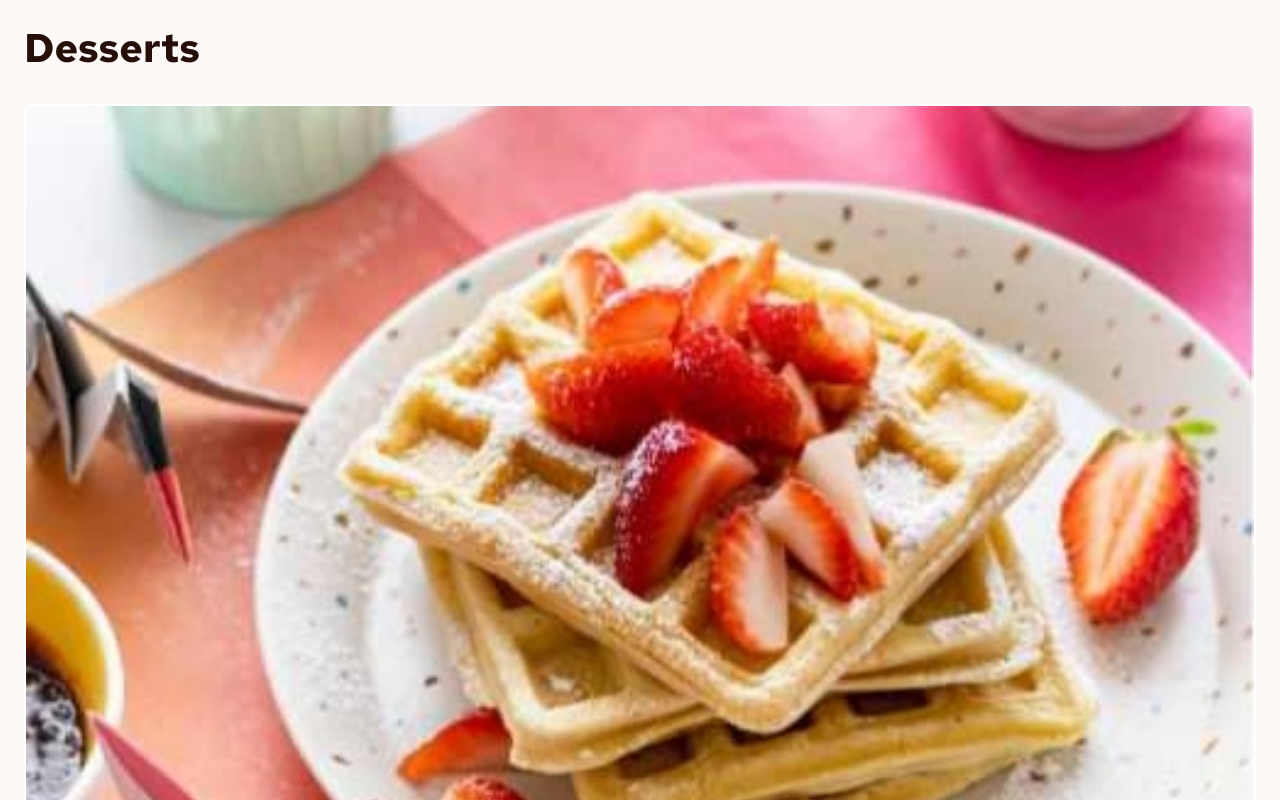
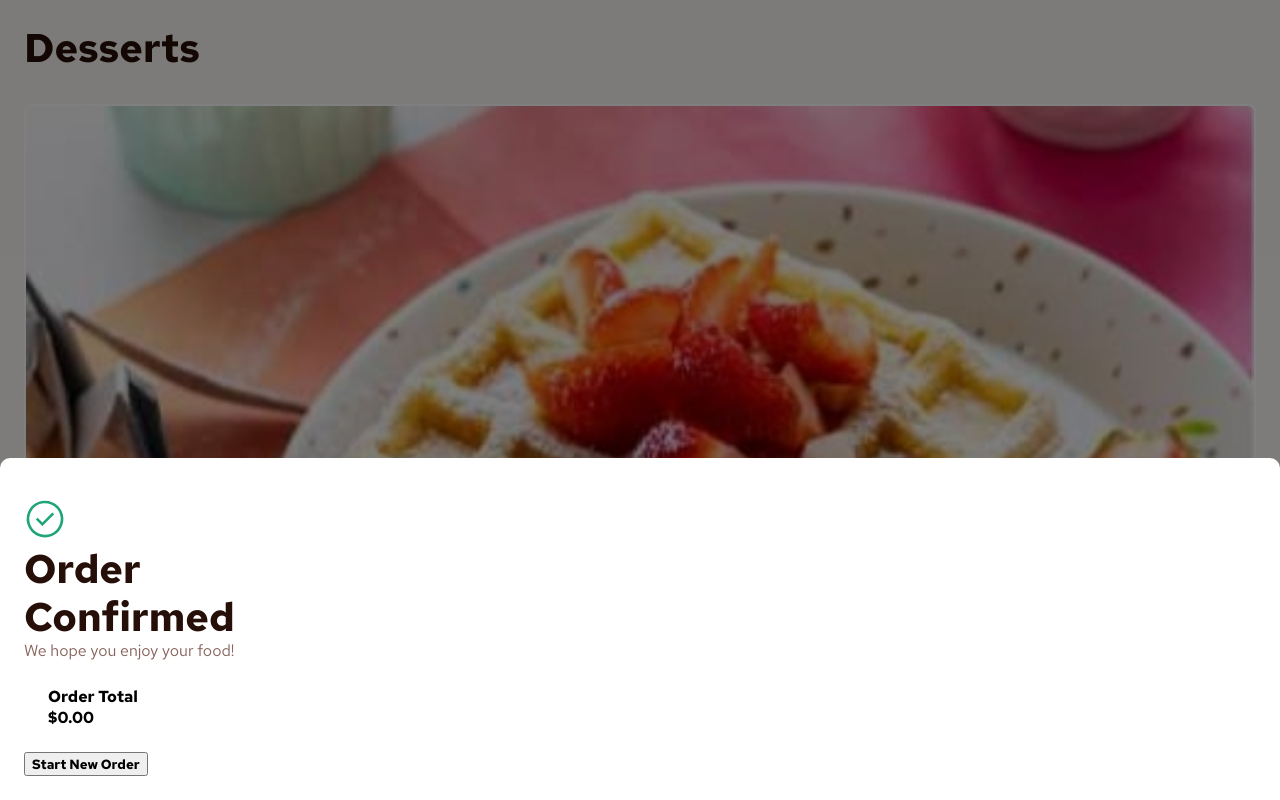
Before and after one commit to DylanNicolet/cart_with_product_frontend-mentor.io, a React (Create React App) app: page / in a window 1280 px wide. Shown: the top 800 px of the page. Built offline with nearby package versions, Linux system fonts and the light colour scheme.

Commit message:
[INTE] Started confirmation modal integration

```diff
--- /dev/null
+++ b/src/components/ConfirmationModal.jsx
@@ -0,0 +1,54 @@
+import data from "../data.json"
+import { useCartStore } from "../stores/cartStore"
+import confirmationIcon from "../assets/images/icon-order-confirmed.svg"
+
+export default function ConfirmationModal() {
+    // Destructured Zustand store
+    const { cart: {cartList, cartTotal} } = useCartStore();
+
+    return (
+        <section id="ConfirmationModal-overlay">
+            <dialog open id="ConfirmationModal">
+                <header>
+                    <img src={confirmationIcon} alt="" className="confirmation-icon" />
+                    <h2 className="modal-title">Order<br />Confirmed</h2>
+                    <p className="modal-subtitle">We hope you enjoy your food!</p>
+                </header>
+
+                <main className="ordered-items-container">
+                    <ul>
+                        {cartList.map(({ id, quantity }) => {
+                            const product = data.find(product => product.id === id);
+                            if (!product) return null; // Prevents rendering undefined products
+
+                            return (
+                                <li key={id} className="ordered-item">
+                                    <span
+                                        className="product-image"
+                                        style={{ backgroundImage: `url(${product.image.thumbnail})` }}
+                                        alt=""
+                                    />
+                                    <section className="info-container">
+                                        <p className="product-name">{product.name}</p>
+                                        <p className="product-quantity">{quantity}x</p>
+                                        <p className="product-price">@${product.price.toFixed(2)}</p>
+                                    </section>
+                                    <p className="product-total">${(quantity * product.price).toFixed(2)}</p>
+                                </li>
+                            )
+                        })}
+                    </ul>
+
+                    <section className='cart-list__total'>
+                        <p className='title'>Order Total</p>
+                        <p className='total'>${cartTotal.toFixed(2)}</p>
+                    </section>
+                </main>
+
+                <footer>
+                    <button id="close-ConfirmationModal">Start New Order</button>
+                </footer>
+            </dialog>
+        </section>
+    )
+}
--- a/src/pages/Homepage.jsx
+++ b/src/pages/Homepage.jsx
@@ -2,6 +2,7 @@ import React, { useState, useEffect } from "react";
 import ProductsCard from "../components/ProductsCard"
 import data from "../data.json"
 import Cart from "../components/Cart";
+import ConfirmationModal from "../components/ConfirmationModal";
 
 export default function Homepage() {
     const [screenWidth, setScreenWidth] = useState(window.innerWidth);
@@ -32,6 +33,7 @@ export default function Homepage() {
 
     return (
         <main className="homepage">
+            <ConfirmationModal />
             <h1 className="homepage__title">Desserts</h1>
 
             <section className="product-card-container">
--- a/src/sass/App.scss
+++ b/src/sass/App.scss
@@ -6,5 +6,6 @@
 @use "./components/Shade";
 @use "./components/Cart";
 @use "./components/ProductCard";
+@use "./components/ConfirmationModal";
 
 @use "./pages/Homepage";
--- /dev/null
+++ b/src/sass/components/_ConfirmationModal.scss
@@ -0,0 +1,78 @@
+@use "../utils" as u;
+
+#ConfirmationModal-overlay {
+    z-index: 2;
+    width: 100vw;
+    height: 100vh;
+    position: fixed;
+    top: 0;
+    left: 0;
+    background: rgba(0, 0, 0, 0.5);
+
+    #ConfirmationModal {
+        z-index: 3;
+        bottom: 0;
+        max-height: 100vh;
+        overflow-y: scroll;
+        width: 100%;
+        border: none;
+        border-top-left-radius: 10px;
+        border-top-right-radius: 10px;
+        padding: 2.5rem 1.5rem 1.5rem 1.5rem;
+
+        header {
+            .confirmation-icon {
+                width: 2.63rem;
+                height: 2.63rem;
+            }
+
+            .modal-title {
+                color: u.$color-secondary-900;
+                font-size: 2.5rem;
+                font-weight: 700;
+                line-height: 120%;
+                letter-spacing: 0%;
+            }
+
+            .modal-subtitle {
+                color: u.$color-secondary-500;
+                font-size: 1rem;
+                font-weight: 400;
+                line-height: 1.31rem;
+                letter-spacing: 0%;
+            }
+        }
+
+        main.ordered-items-container {
+            padding: 1.5rem;
+
+            ul {
+                padding: 0;
+                margin: 0;
+                list-style: none;
+
+                li.ordered-item {
+                    display: flex;
+                    flex-wrap: nowrap;
+
+                    .product-image {
+                        width: 3rem;
+                        height: 3rem;
+                    }
+
+                    .info-container {
+                        flex-grow: 1;
+
+                        .product-name {
+                            color: u.$color-secondary-900;
+                            font-size: 0.88rem;
+                            font-weight: 600;
+                            line-height: 1.19rem;
+                            letter-spacing: 0%;
+                        }
+                    }
+                }
+            }
+        }
+    }
+}
```
Also changed, not shown: src/sass/App.css, 1 other file (tests, documents, lock files or other folders).
